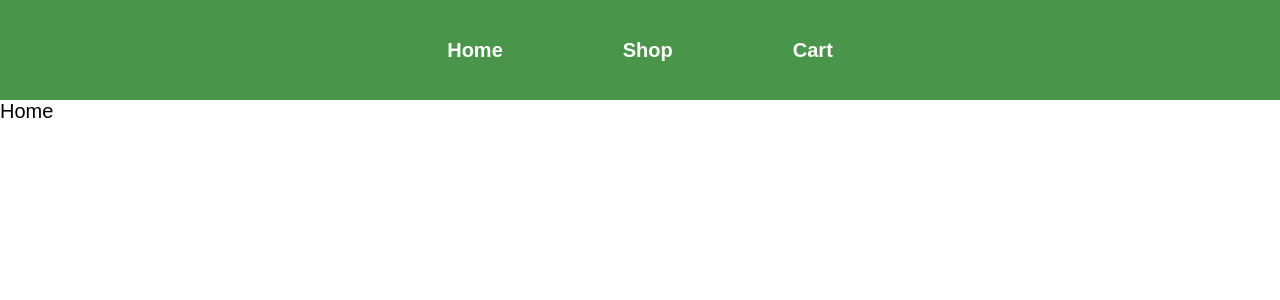
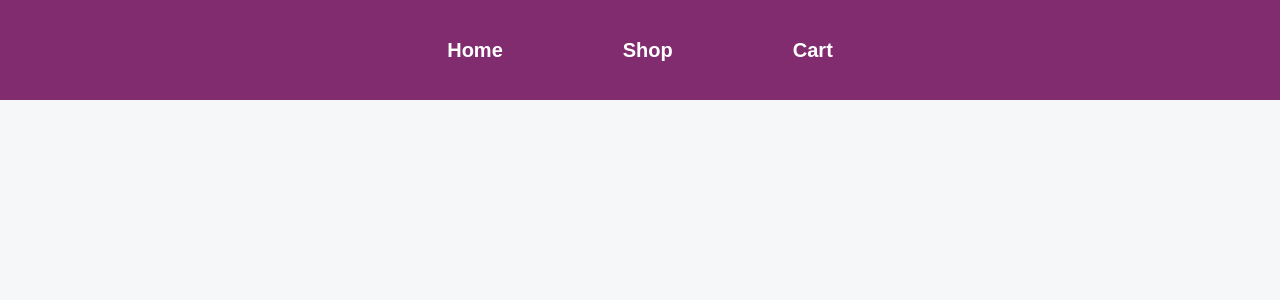
Before and after one commit to yunemak/shopping-cart, a React (Vite) app: page / in a window 1280 px wide. Shown: the top 300 px of the page. Built offline with nearby package versions, Linux system fonts and the light colour scheme.

Commit message:
Add standart colors

```diff
--- a/src/components/Navbar/Navbar.module.css
+++ b/src/components/Navbar/Navbar.module.css
@@ -1,6 +1,6 @@
 .header {
 	height: 100px;
-	background-color: rgb(73, 149, 73);
+	background-color: var(--color-purple);
 	display: flex;
 }
 
--- a/src/index.css
+++ b/src/index.css
@@ -1,3 +1,10 @@
+:root {
+	--color-purple: #802c6e;
+	--color-light-purple: #b88caf;
+	--color-item-background: #f1eff3;
+	--color-body-background: #f6f7f9;
+}
+
 * {
 	box-sizing: border-box;
 	padding: 0;
@@ -5,3 +12,7 @@
 	font-size: 20px;
 	font-family: sans-serif;
 }
+
+body {
+	background-color: var(--color-body-background);
+}
--- a/src/pages/Home/Home.jsx
+++ b/src/pages/Home/Home.jsx
@@ -1,5 +1,9 @@
 const Home = () => {
-	return <div>Home</div>;
+	return (
+		<div>
+			<img />
+		</div>
+	);
 };
 
 export default Home;
```
Also changed, not shown: src/assets/fake-store.svg (added).
